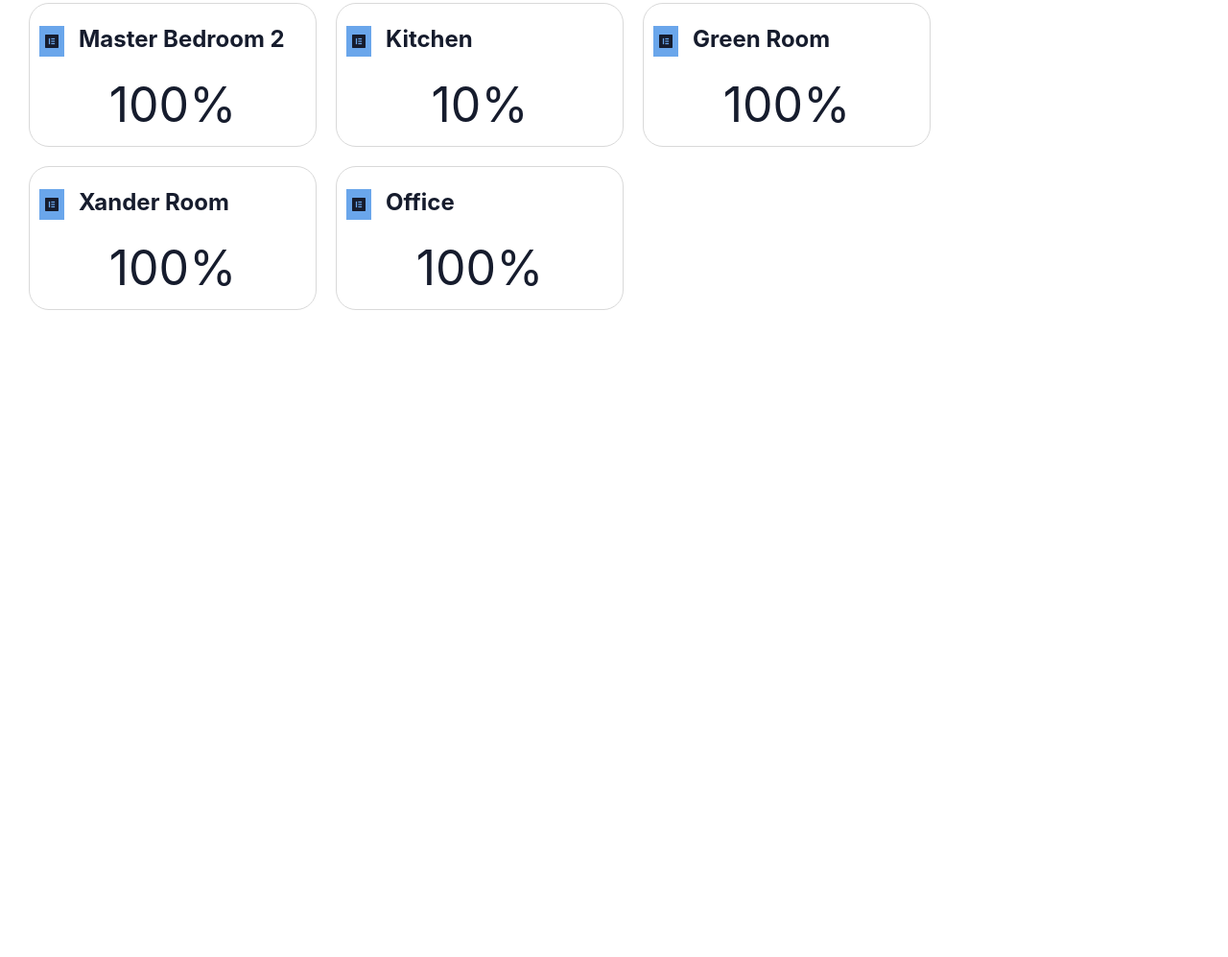
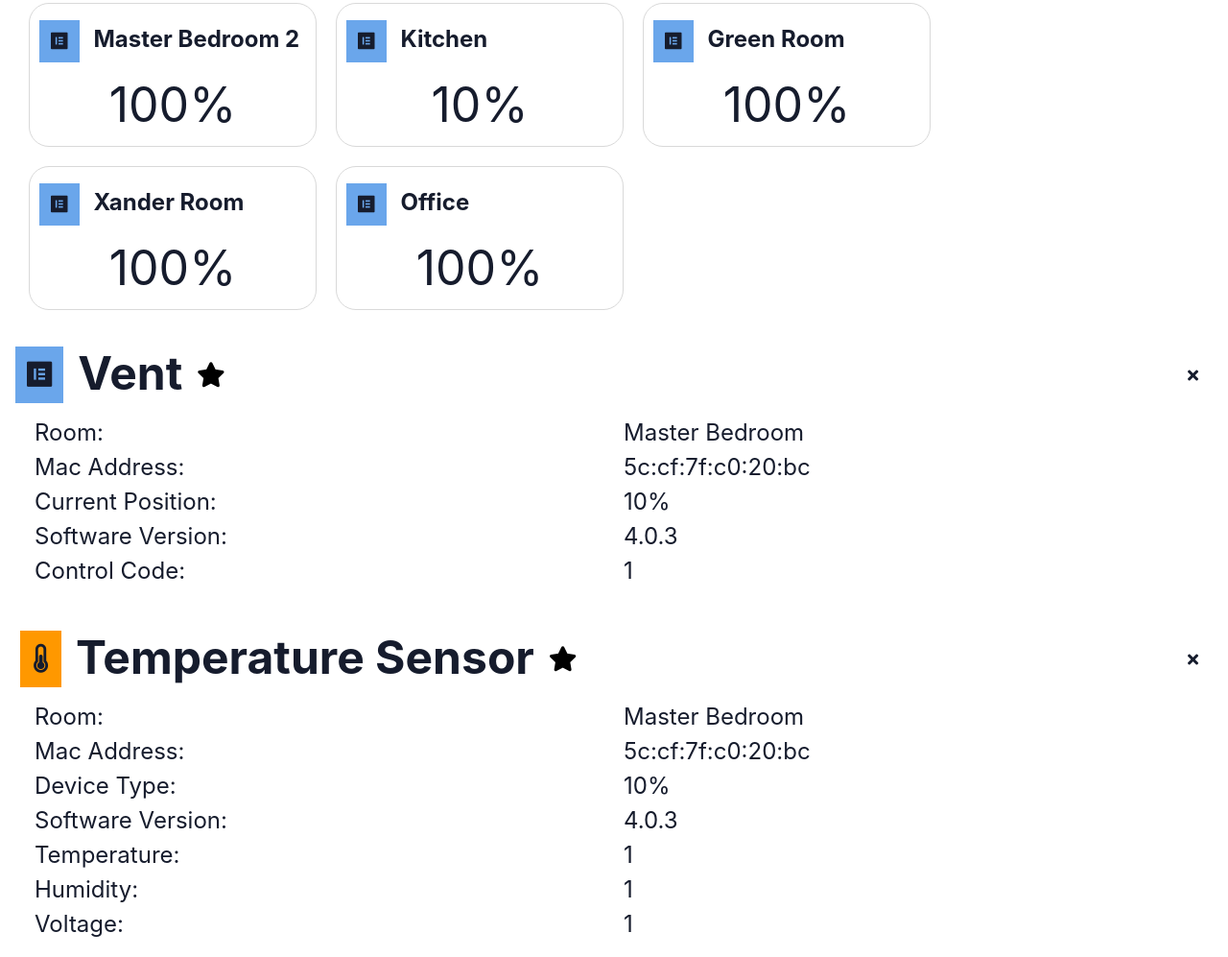
Before and after one commit to reynolga/Week_8_Project, a plain HTML site: page index.html in a window 1280 px wide. Shown: the part 2200-3197 px from the top of the page at 96% size. Before the commit the page ends 2533 px from the top, so only its background shows below. Drawn offline with Linux system fonts and the light colour scheme.

Commit message:
created html. Next step is to make it dynamically

```diff
--- a/css/page.css
+++ b/css/page.css
@@ -167,22 +167,80 @@ header .nav-logo i {
 
 .vent-icon-wrapper{
   background: #6aa6eb;
-  padding: 4px 6px;
-  margin-right: 10px;
+  padding: 7px 12px;
 }
 
 .thermometer-icon-wrapper,
 .vent-icon-wrapper {
+  font-size: 20px;
   margin-right: 15px;
+  margin-top: auto;
+  margin-bottom: auto;
 }
 
 .thermometer-icon-wrapper {
   margin-left: 5px;
   background: #ff9800;
-  padding: 4px 10px;
+  padding: 7px 14px;
 }
 
 .device-card p{
   font-size: 50px;
   margin: 5px 0px;
 }
+
+.modal {
+  /* position: fixed;
+  top: 0;
+  bottom: 0;
+  left: 0;
+  right: 0; */
+  padding: 1rem;
+  transition: all 0.35s ease-in;
+  /* visibility: hidden; */
+  opacity: 1;
+  z-index: 10;
+}
+
+.modal-header {
+  display: flex;
+  align-items: center;
+}
+
+.modal-header .vent-icon-wrapper,
+.modal-header .thermometer-icon-wrapper {
+  font-size: 30px;
+}
+
+.modal-header h2 {
+  font-size:48px
+}
+
+.modal-dialog-line {
+  display: flex;
+  font-size: 24px;
+  margin-left: 20px;
+  flex: 1
+}
+
+
+.modal-dialog-line span {
+  flex: 1
+}
+
+.close-dialog-wrapper{
+  margin-top: auto;
+  margin-bottom: auto;
+  margin-left: auto;
+  margin-right: 15px;
+}
+
+.flex-wrapper {
+  display: flex;
+}
+
+.starWrapper {
+  margin-left: 15px;
+  color: black;
+  font-size: 26px;
+}
--- a/index.html
+++ b/index.html
@@ -69,6 +69,50 @@
     </div>
   </section>
 
+  <!-- Modals -->
+   <section>
+     <!-- Vent Modal -->
+    <div class="modal">
+      <div class="modal-header">
+        <div class="vent-icon-wrapper">
+          <i class="fab fa-elementor"></i>
+        </div>
+        <h2>Vent</h2>
+        <div class="starWrapper"><i class="fas fa-star"></i></div>
+        <div class="close-dialog-wrapper">
+          <i class="fas fa-times"></i>
+        </div>
+      </div>
+      <div class="modal-dialog-line"><span>Room:</span><span>Master Bedroom</span></div>
+      <div class="modal-dialog-line"><span>Mac Address:</span> <span>5c:cf:7f:c0:20:bc</span></div>
+      <div class="modal-dialog-line"><span>Current Position:</span> <span>10%</span></div>
+      <div class="modal-dialog-line"><span>Software Version:</span> <span>4.0.3</span></div>
+      <div class="modal-dialog-line"><span>Control Code:</span> <span>1</span></div>
+    </div>
+  </div>
+
+  <div class="modal">
+    <div class="modal-header">
+      <div class="thermometer-icon-wrapper">
+        <i class="fas fa-thermometer-half"></i>
+      </div>
+      <h2>Temperature Sensor</h2>
+      <div class="starWrapper"><i class="fas fa-star"></i></div>
+      <div class="close-dialog-wrapper">
+        <i class="fas fa-times"></i>
+      </div>
+    </div>
+    <div class="modal-dialog-line"><span>Room:</span><span>Master Bedroom</span></div>
+    <div class="modal-dialog-line"><span>Mac Address:</span> <span>5c:cf:7f:c0:20:bc</span></div>
+    <div class="modal-dialog-line"><span>Device Type:</span> <span>10%</span></div>
+    <div class="modal-dialog-line"><span>Software Version:</span> <span>4.0.3</span></div>
+    <div class="modal-dialog-line"><span>Temperature:</span> <span>1</span></div>
+    <div class="modal-dialog-line"><span>Humidity:</span> <span>1</span></div>
+    <div class="modal-dialog-line"><span>Voltage:</span> <span>1</span></div>
+  </div>
+</div>
+
+   </section>
 
 
   <script type="module" src="./js/jsonFile.js" async defer></script>
```
